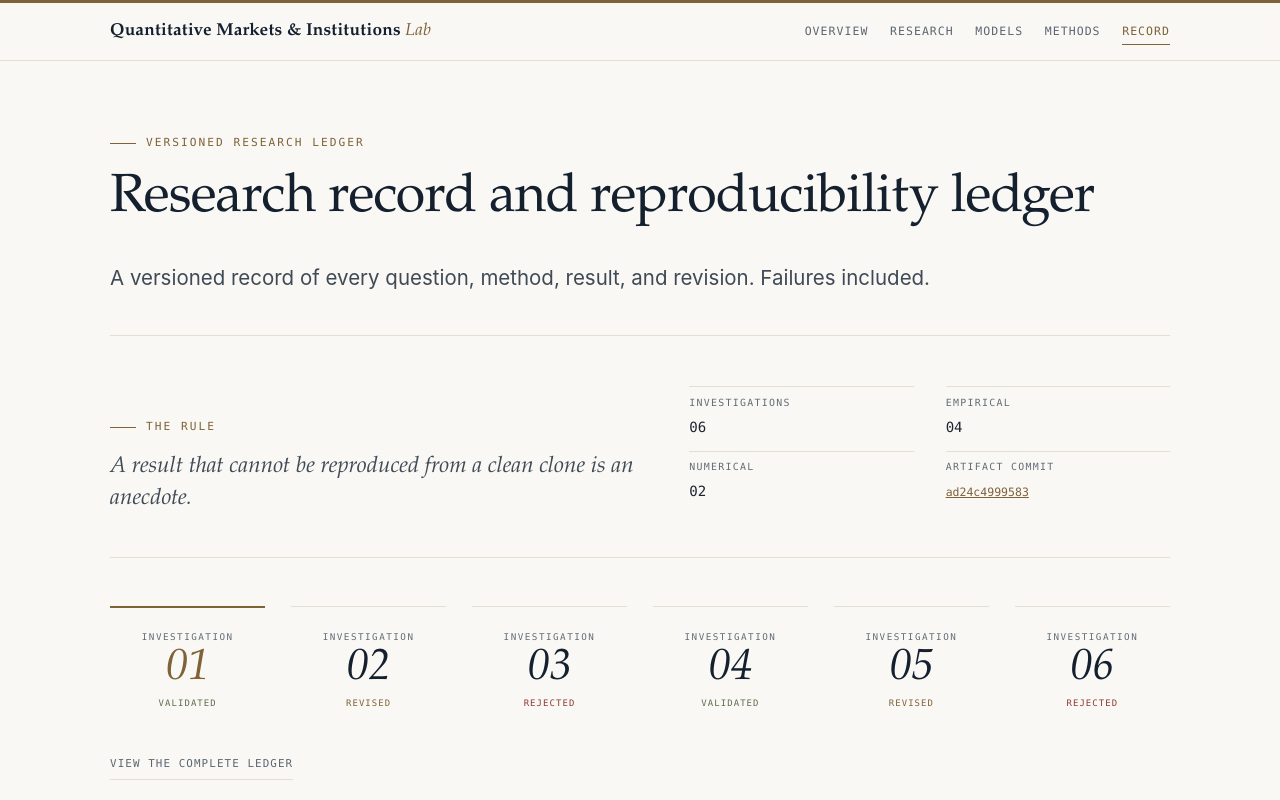
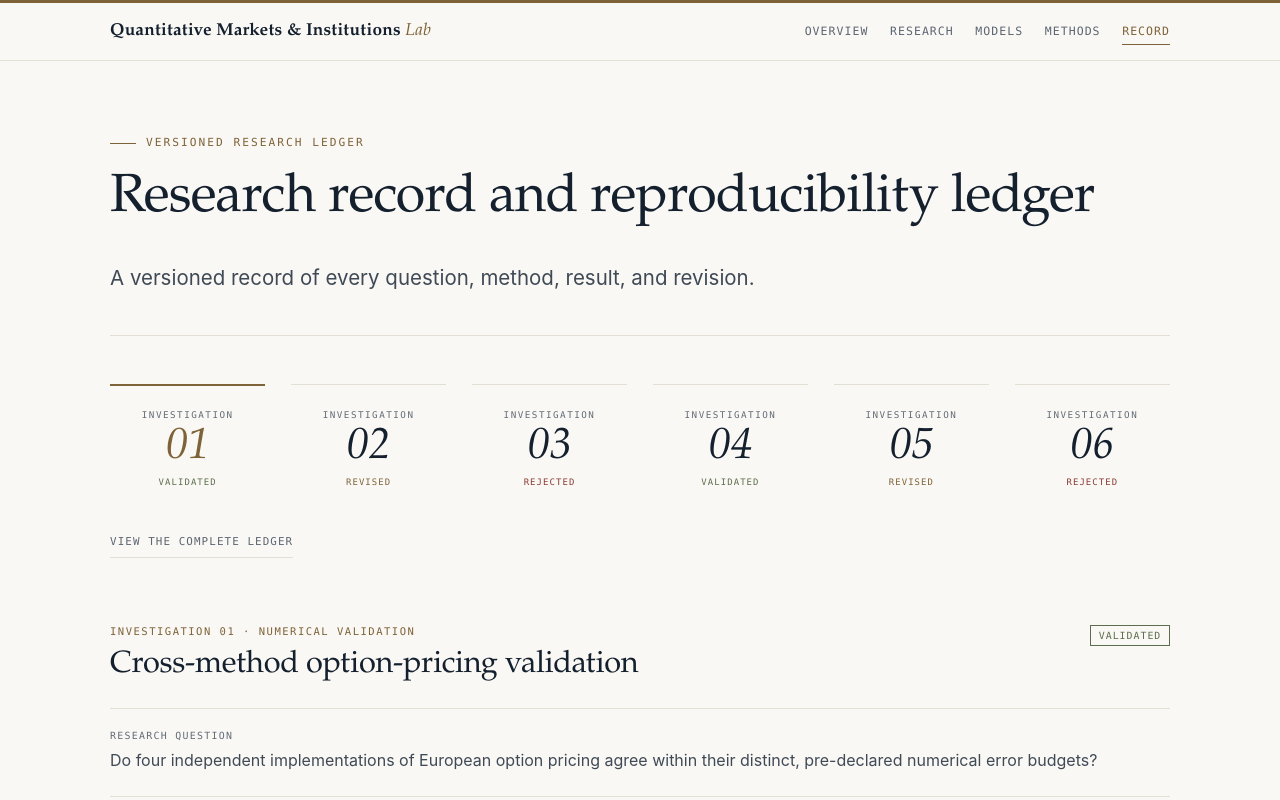
Before and after one commit to kwisniewski-ops/quant-finance-research-lab, a plain HTML site: page app/frontend/research-log.html in a window 1280 px wide. Shown: the top 800 px of the page. Drawn offline with Linux system fonts and the light colour scheme.

Commit message:
Strip the record preface to the essential
Removes the 'The rule' block, the ledger-summary counts, the
page-level artifact-commit row, and the lede's 'Failures included.'
sentence. The record page now opens on its title, one sentence, the
six investigation tabs, and the selected investigation.

Provenance is unaffected: every entry still carries its own dataset,
version, seed, and artifact-commit link. The two assertions that
pinned the removed summary leave the test contract in the same
commit, and the guidelines' citation of the reproduction rule now
points at docs/research_methodology.md, where it still lives.

Co-Authored-By: Claude Fable 5 <noreply@anthropic.com>

```diff
--- a/app/frontend/research-log.html
+++ b/app/frontend/research-log.html
@@ -74,22 +74,8 @@
     <div class="page-head ledger-head">
       <p class="kicker">Versioned research ledger</p>
       <h1>Research record and reproducibility ledger</h1>
-      <p class="lede">A versioned record of every question, method, result, and revision.
-      Failures included.</p>
+      <p class="lede">A versioned record of every question, method, result, and revision.</p>
     </div>
-
-    <section class="ledger-preface" aria-labelledby="ledger-rule">
-      <div>
-        <p class="kicker" id="ledger-rule">The rule</p>
-        <p class="ledger-principle">A result that cannot be reproduced from a clean clone is an anecdote.</p>
-      </div>
-      <dl class="ledger-summary">
-        <div><dt>Investigations</dt><dd>06</dd></div>
-        <div><dt>Empirical</dt><dd>04</dd></div>
-        <div><dt>Numerical</dt><dd>02</dd></div>
-        <div><dt>Artifact commit</dt><dd><a href="https://github.com/kwisniewski-ops/quant-finance-research-lab/commit/ad24c49995832f84ebeceb2f8243011463591a4a"><code>ad24c4999583</code></a></dd></div>
-      </dl>
-    </section>
 
     <nav class="ledger-index" data-reveal aria-label="Research log entries">
       <p class="kicker">Ledger index</p>
```
Also changed, not shown: 2 other files.
